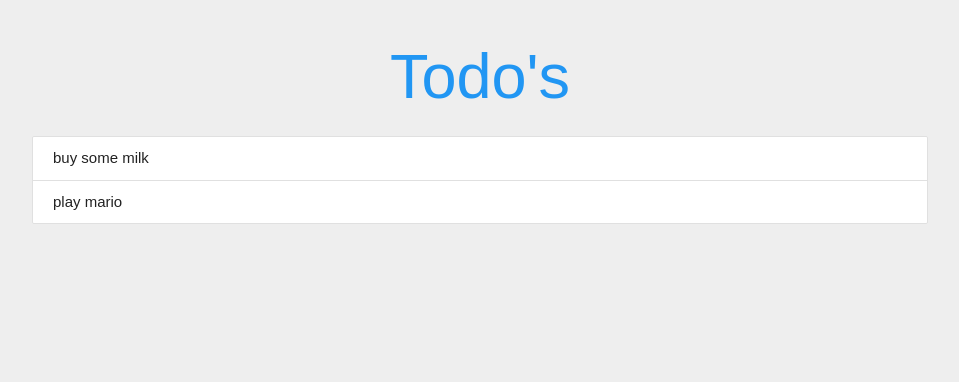
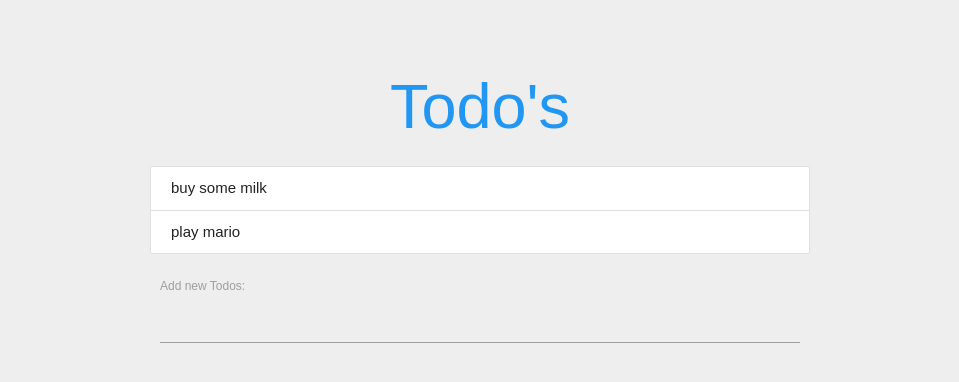
Before and after one commit to mi-dexigner/react-redux-complete, a React (Create React App) app: page / in a window 1280 px wide. Shown: the top 382 px of the page, without its empty margins (160-1119 px from the left). Built offline with nearby package versions, Linux system fonts and the light colour scheme.

Commit message:
todos complete part2

```diff
--- /dev/null
+++ b/src/AddTodo.js
@@ -0,0 +1,33 @@
+import React, {Component} from 'react';
+class AddTodo extends Component{
+state = {
+content:''
+}
+ handleChange = (e)=>{
+    this.setState({
+        content:e.target.value
+    })
+ }
+
+ handleSubmit = (e) => {
+     e.preventDefault();
+     // call function to add a todo
+    this.props.addTodo(this.state);
+    this.setState({
+      content: ''
+    })
+ }
+render(){
+    return(
+        <div>
+            <form onSubmit={this.handleSubmit}>
+                <label>Add new Todos:</label>
+                <input type="text" onChange={this.handleChange} value={this.state.content} />
+            </form>
+        </div>
+    )
+}
+
+}
+
+export default AddTodo;
--- a/src/App.js
+++ b/src/App.js
@@ -1,5 +1,6 @@
 import React, {Component} from 'react';
 import Todos from './Todos';
+import AddTodo from './AddTodo'
 
 class App extends Component{
 state = {
@@ -18,12 +19,19 @@ deleteTodo = (id) => {
   });
 }
 
-
+addTodo = (todo) => {
+  todo.id = Math.random();
+  let todos = [...this.state.todos, todo];
+  this.setState({
+    todos
+  });
+}
 render() {
   return (
     <div className="todo-app container">
       <h1 className="center blue-text">Todo's</h1>
       <Todos todos={this.state.todos} deleteTodo={this.deleteTodo} />
+      <AddTodo addTodo={this.addTodo} />
     </div>
   );
 }
--- a/src/index.css
+++ b/src/index.css
@@ -1,5 +1,25 @@
 body {
+  margin: 0;
   padding: 0;
   font-family: sans-serif;
   background: #eee;
 }
+
+.todo-app{
+  max-width: 700px;
+  margin: 20px auto;
+  padding: 10px 20px 10px;
+}
+
+.collection-item{
+  background: #fff;
+}
+
+.collection-item span:hover{
+  cursor: pointer;
+  text-decoration: line-through;
+}
+
+form{
+  margin: 20px 10px;
+}
```
